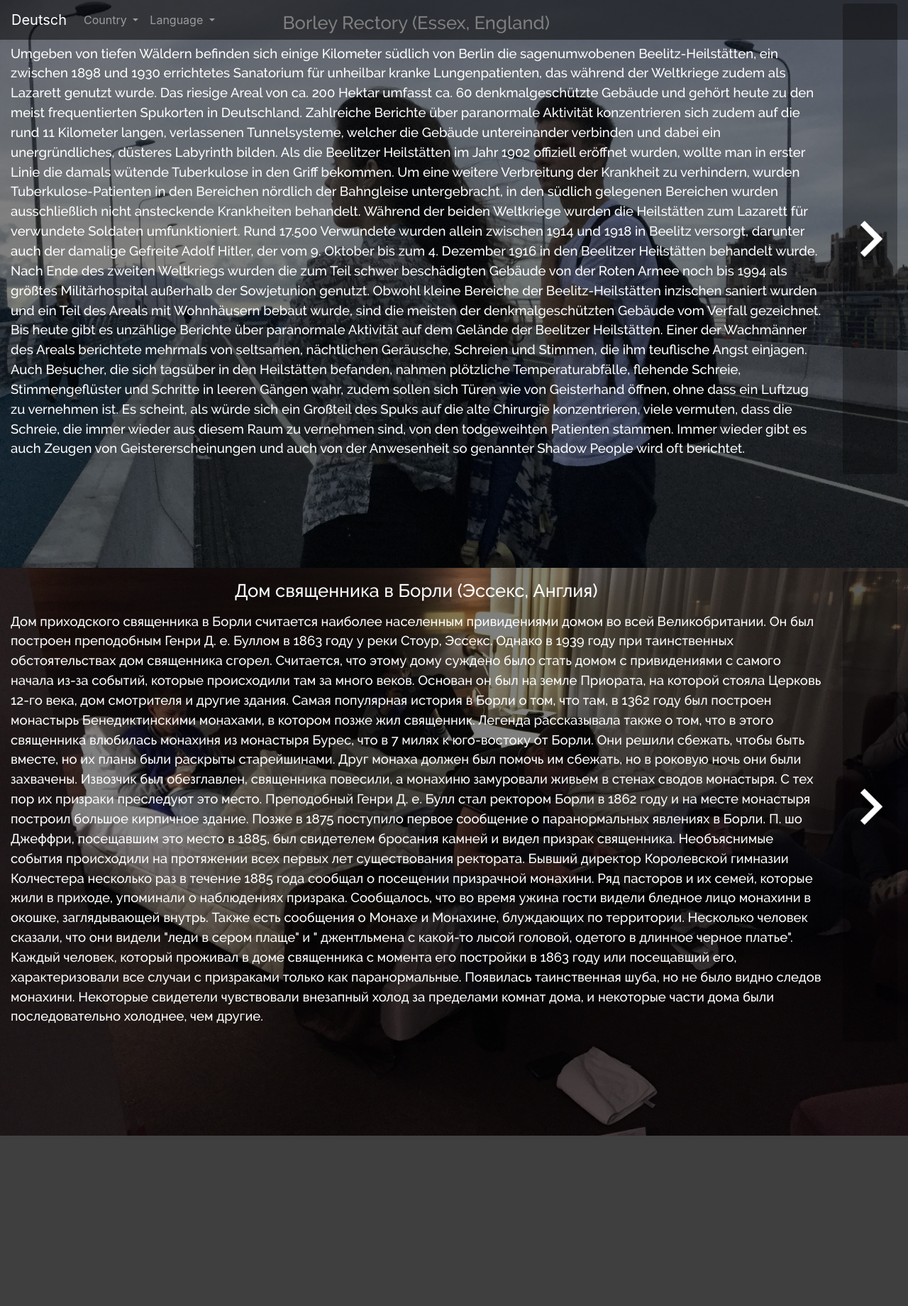
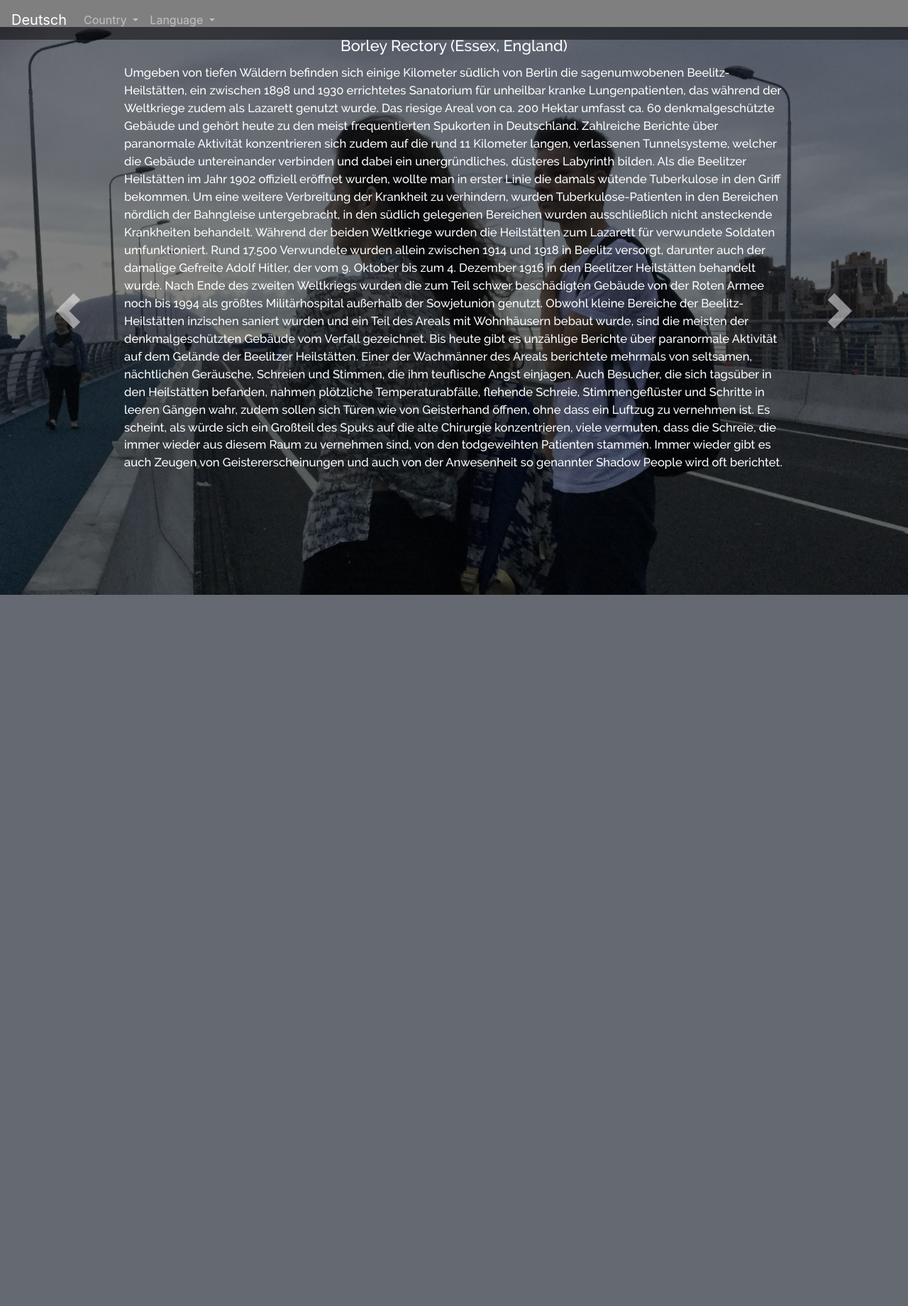
Before and after one commit to TheCMEX/DeutschSite, a Django app: page / in a window 1280 px wide. Shown: the top 1840 px of the page at 71% size. After the commit the page ends 838 px from the top, so only its background shows below. Run offline with Django 3.2, Linux system fonts and the light colour scheme; some libraries are stand-ins or nearby versions.

Commit message:
added slider

```diff
--- a/manage.py
+++ b/manage.py
@@ -3,7 +3,7 @@ import os
 import sys
 
 if __name__ == "__main__":
-    os.environ.setdefault("DJANGO_SETTINGS_MODULE", "Deutsch.settings")
+    os.environ.setdefault("DJANGO_SETTINGS_MODULE", "mysite.settings")
     try:
         from django.core.management import execute_from_command_line
     except ImportError as exc:
--- a/static/css/stylesheet.css
+++ b/static/css/stylesheet.css
@@ -6,34 +6,25 @@
 
 /*ЗДЕСЬ настройки текста, размер обязательно в vw, чтобы было адаптивно. Потом подгони под идеальный для вас размер*/
 p, h1, button{
-    font-size: 1.45vw;
+    font-size: 1.3vw;
     font-family: RalewayMedium;
     color: white;
 }
 h1{
-    font-size: 2vw;
+    font-size: 1.7vw;
     padding-top: 1.5%;
     padding-bottom: 0.5%;
 }
 
-/*Наша кнопка*/
-button{
-    margin-top: 7%;
-    background-color: rgba(0, 0, 0, .3);
-}
-button:hover{
-    background-color: rgba(0, 0, 0, .5);
-}
-
-/*Наши стрелочки*/
-img{
-    width: 100%;
-    margin-left: 10%;
-}
 /*ЭТО наше затемнение, здесь ничего не трогай, только если нужно будет потемнее сделать фон, измени .5 на побольше или наоборот меньше*/
 .phone{
     background-color: rgba(0, 0, 0, .5);
     padding-bottom: 500%;
+}
+
+/*Белое пространство*/
+.white{
+    padding-bottom: 2.95%;
 }
 
 /*Менюшка*/
@@ -41,18 +32,22 @@ nav{
     background-color: rgba(0, 0, 0, .5);
 }
 
+/*Размер стрелочек на карусели*/
+.carousel-control-next-icon, .carousel-control-prev-icon{
+    height: 50px;
+    width: 50px;
+}
+
 /*ЗДЕСЬ уже непосредственно настройки самих блоков, если что, можно будет для каждого блока отдельно свои настройки шрифта сделать*/
 .first{
     background: url("/static/img/testPhoto.jpeg") no-repeat center;
     background-size: cover;
-    /*padding-bottom: 14%;*/
     width: 100vw;
     height: 100vh;
 }
 .second{
     background: url("/static/img/test2.jpg") no-repeat center;
     background-size: cover;
-    padding-bottom: 14%;
     width: 100vw;
     height: 100vh;
 }
--- /dev/null
+++ b/static/js/main.js
@@ -0,0 +1,3 @@
+$('.carousel').carousel({
+  interval: 0
+})
--- a/templates/landing.html
+++ b/templates/landing.html
@@ -8,6 +8,11 @@
     <link rel="stylesheet" href="/static/css/stylesheet.css">
 </head>
 <body>
+<!-- Белое пространство -->
+
+<div class="white">
+</div>
+
 <!-- Navbar -->
 
 <nav class="navbar navbar-expand-lg navbar-dark fixed-top">
@@ -48,10 +53,16 @@
     </div>
 </nav>
 
-<div class="first">
+
+
+<div id="carouselExampleControls" class="carousel slide" data-ride="carousel">
+  <div class="carousel-inner">
+    <div class="carousel-item active">
+      <div class="first">
     <div class="container-fluid phone">
         <div class="row">
-            <div class="col-xl-11">
+            <div class="col-xl"></div>
+            <div class="col-xl-9">
                 <h1 class="text-center">Borley Rectory (Essex, England)</h1>
                 <p>Umgeben von tiefen Wäldern befinden sich einige Kilometer südlich von Berlin die sagenumwobenen
                     Beelitz-Heilstätten, ein zwischen 1898 und 1930 errichtetes Sanatorium für unheilbar kranke
@@ -85,17 +96,17 @@
                     Shadow People wird oft berichtet.
                 </p>
             </div>
-            <!-- Это кнопка -->
-            <div class="col-xl-1">
-                <button type="button" class="btn w-100 h-100"><img src="/static/img/rightSide.png" alt="Next"></button>
-            </div>
+            <div class="col-xl"></div>
         </div>
     </div>
 </div>
-<div class="second">
+    </div>
+    <div class="carousel-item">
+      <div class="second">
     <div class="container-fluid phone">
         <div class="row">
-            <div class="col-xl-11">
+            <div class="col-xl"></div>
+            <div class="col-xl-9">
                 <h1 class="text-center">Дом священника в Борли (Эссекс, Англия)</h1>
                 <p>Дом приходского священника в Борли считается наиболее населенным привидениями домом во всей
                     Великобритании. Он был построен преподобным Генри Д. е. Буллом в 1863 году у реки Стоур, Эссекс.
@@ -125,13 +136,25 @@
                     за пределами комнат дома, и некоторые части дома были последовательно холоднее, чем другие.
                 </p>
             </div>
-            <!-- Это кнопка -->
-            <div class="col-xl-1">
-                <button type="button" class="btn w-100 h-100"><img src="/static/img/rightSide.png" alt="Next"></button>
-            </div>
+            <div class="col-xl"></div>
         </div>
     </div>
 </div>
+    </div>
+  </div>
+  <a class="carousel-control-prev" href="#carouselExampleControls" role="button" data-slide="prev">
+    <span class="carousel-control-prev-icon" aria-hidden="true"></span>
+    <span class="sr-only">Previous</span>
+  </a>
+  <a class="carousel-control-next" href="#carouselExampleControls" role="button" data-slide="next">
+    <span class="carousel-control-next-icon" aria-hidden="true"></span>
+    <span class="sr-only">Next</span>
+  </a>
+</div>
+
+
+
+
 
 
 <script src="https://code.jquery.com/jquery-3.2.1.slim.min.js"
@@ -143,5 +166,6 @@
 <script src="https://maxcdn.bootstrapcdn.com/bootstrap/4.0.0/js/bootstrap.min.js"
         integrity="sha384-JZR6Spejh4U02d8jOt6vLEHfe/JQGiRRSQQxSfFWpi1MquVdAyjUar5+76PVCmYl"
         crossorigin="anonymous"></script>
+<script src="/static/js/main.js"></script>
 </body>
 </html>
```
